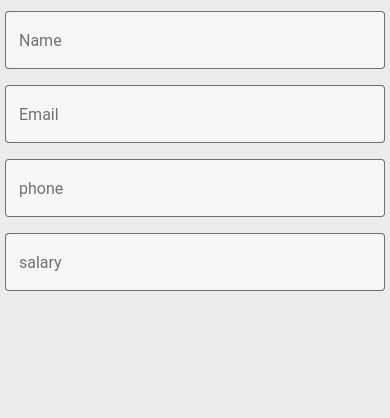
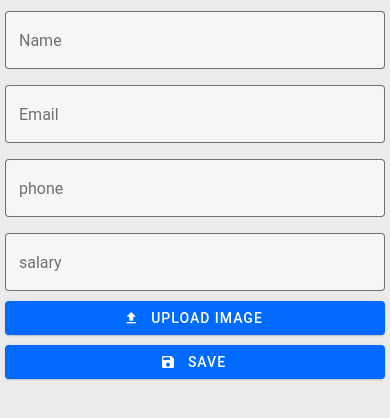
Before and after one commit to nmehanma/employeeapp, a React Native app: screen / in a window 390 px wide. Shown: the top 418 px of the page. Built offline with nearby package versions, Linux system fonts and the light colour scheme.

Commit message:
Adding Modal popup

```diff
--- a/screens/CreateEmployee.js
+++ b/screens/CreateEmployee.js
@@ -1,6 +1,6 @@
 import React, { useState } from "react";
-import { StyleSheet, Text, View, Image, FlatList } from "react-native";
-import { TextInput } from "react-native-paper";
+import { StyleSheet, Text, View, Modal } from "react-native";
+import { TextInput, Button, BottomNavigation } from "react-native-paper";
 
 const CreateEmployee = () => {
   const [name, setName] = useState("");
@@ -8,7 +8,7 @@
   const [email, setEmail] = useState("");
   const [salary, setSalary] = useState("");
   const [picture, setPicture] = useState("");
-  const [model, setModel] = useState("");
+  const [modal, setModal] = useState(false);
 
   return (
     <View style={styles.root}>
@@ -45,7 +45,58 @@
         mode="outlined"
         onChangeText={text => setSalary(text)}
       />
-    </View>
+
+        <Button
+          icon="upload"
+          style={styles.inputStyle}
+          mode="contained"
+          theme={theme}
+          onPress={() => setModal(true)}
+        >
+          Upload Image
+        </Button>
+        <Button
+          icon="content-save"
+          style={styles.inputStyle}
+          theme={theme}
+          mode="contained"
+          onPress={() => console.log("pressed")}
+        >
+          save
+        </Button>
+      <Modal
+        animationType="slide"
+        transparent={true}
+        visible={modal}
+        onRequestClose={() => {
+          setModal(false);
+        }}
+      >
+        <View style={styles.modalView}>
+          <View style={styles.modalButtonView}>
+            <Button
+              icon="camera"
+              theme={theme}
+              mode="contained"
+              onPress={() => console.log("pressed")}
+            >
+              camera
+            </Button>
+            <Button
+              icon="image-area"
+              theme={theme}
+              mode="contained"
+              onPress={() => setModal(false)}
+            >
+              gallery
+            </Button>
+          </View>
+          <Button theme={theme} onPress={() => setModal(false)}>
+            Cancel
+          </Button>
+        </View>
+      </Modal>
+      </View>
   );
 };
 
@@ -60,6 +111,17 @@
   },
   inputStyle: {
     margin: 5
+  },
+  modalButtonView: {
+    flexDirection: "row",
+    justifyContent: "space-around",
+    padding: 10
+  },
+  modalView: {
+    position: "absolute",
+    bottom: 2,
+    width: "100%",
+    backgroundColor: "white"
   }
 });
 
```
